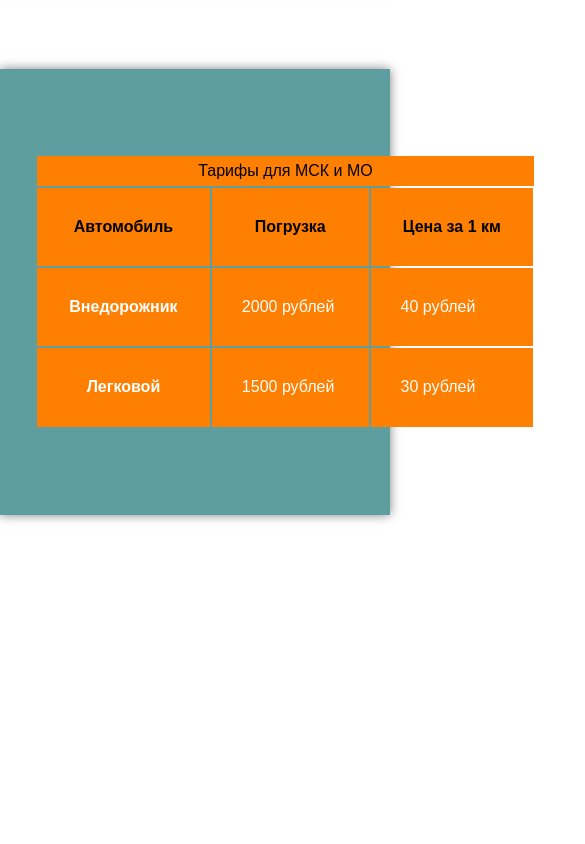
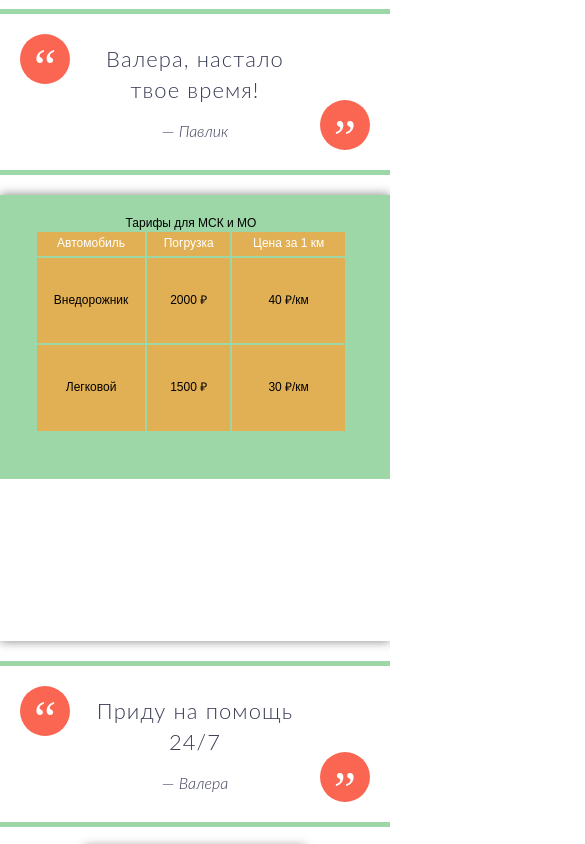
Before and after one commit to Radneck/Valera, a plain HTML site: page index.html in a window 390 px wide. Shown: the part 70-914 px from the top of the page, 585 px wide, since content can reach past the window. Before the commit the page ends 844 px from the top, so only its background shows below. Drawn offline with Linux system fonts and the light colour scheme.

Commit message:
Сделан адаптив всего сайта

```diff
--- a/index.html
+++ b/index.html
@@ -10,7 +10,7 @@
 </head>
 <body>
 	<header class="navbar">
-		<div class="container">
+		<div class="my_container">
 			<div class="navbar-block">
 
 				<div class="navbar__logo">
@@ -28,60 +28,88 @@
 			</div>
 		</div>
 	</header>
+
+	<section class="quote">
+		<div class="my_container">
+			<blockquote class="quote-block">
+				<p class="quote__item">Валера, настало твое время!</p>
+				<footer class="quote__footer">— <cite>Павлик</cite></footer>
+			</blockquote>
+		</div>
+	</section>
+
 	<section class="about">
-		<div class="container">
+		<div class="my_container">
 			<div class="about-block">
 
-				<div class="price-list">
-					<table class="price">
+				<div class="price">
+
+					<table class="price-list">
 						<caption>Тарифы для МСК и МО</caption>
 						<thead>
 							<tr>
-								<th class="price__head">Автомобиль</th>
-								<th class="price__head">Погрузка</th>
-								<th class="price__head">Цена за 1 км</th>
+								<td class="price__head">Автомобиль</td>
+								<td class="price__head">Погрузка</td>
+								<td class="price__head">Цена за 1 км</td>
 							</tr>
 						</thead>
 						<tbody>
 							<tr>
-								<th class="price__item">Внедорожник</th>
-								<td class="price__item">2000 рублей</td>
-								<td class="price__item">40 рублей</td>
+								<td>Внедорожник</td>
+								<td>2000 &#8381;</td>
+								<td>40 &#8381;/км</td>
 							</tr>
 							<tr>
-								<th class="price__item">Легковой</th>
-								<td class="price__item">1500 рублей</td>
-								<td class="price__item">30 рублей</td>
+								<td>Легковой</td>
+								<td>1500 &#8381;</td>
+								<td>30 &#8381;/км</td>
 							</tr>
 						</tbody>
 					</table>
 				</div>
-
-
-				<!-- <ul class="price-list">
-					<li class="price">Эвакуация легковых автомобилей: 1500 на 30 км</li>
-					<li class="price">Эвакуация джипов: 2000 на 40 км</li>
-				</ul> -->
-
 				<div class="map">
-					<iframe
-						src="https://yandex.ru/map-widget/v1/?um=constructor%3A9db8809e95337a6fb477088687a3dd39d3f511cec59371128f0403b9b998a5aa&amp;source=constructor"
-						width="604" height="446" frameborder="0">
-					</iframe>
+					<script type="text/javascript" charset="utf-8" async
+						src="https://api-maps.yandex.ru/services/constructor/1.0/js/?um=constructor%3A9db8809e95337a6fb477088687a3dd39d3f511cec59371128f0403b9b998a5aa&amp;width=100%25&amp;height=100%&amp;lang=ru_RU&amp;scroll=false">
+						</script>
 				</div>
 			</div>
 		</div>
 
+
 	</section>
 
-	<!-- <section class="foto">
-		<article class="foto-list">
-			<img src="./img/Tru/1.jpeg" alt="Случаи из жизни">
-		</article>
-	</section> -->
+	<section class="quote">
+		<div class="my_container">
+			<blockquote class="quote-block">
+				<p class="quote__item">Приду на помощь 24/7</p>
+				<footer class="quote__footer">— <cite>Валера</cite></footer>
+			</blockquote>
+		</div>
+	</section>
 
-	<!-- <footer class="footer">
 
-	</footer> -->
+	<section class="foto">
+		<div class="my_container">
+			<article class="foto-list">
+				<img class="foto__item" src="./img/Tru/1.jpeg" alt="Случаи из жизни">
+				<img class="foto__item" src="./img/Tru/4.jpeg" alt="Случаи из жизни">
+				<img class="foto__item" src="./img/Tru/3.jpeg" alt="Случаи из жизни">
+				<img class="foto__item" src="./img/Tru/2.jpeg" alt="Случаи из жизни">
+				<img class="foto__item"src="./img/Tru/5.jpeg" alt="Случаи из жизни">
+			</article>
+		</div>
+	</section>
+
+	<footer class="footer">
+		<div class="my_container">
+			<div class="footer-block">
+				<p>© Valeras site | Images: Valera | Design: Ognyana Biryuza</p>
+				<!-- <div class="footer__logo">
+					<img src="./img/Logo_gazzelle_nobg.png" alt="Логотип">
+				</div> -->
+			</div>
+
+		</div>
+	</footer>
 </body>
 </html>
--- a/sass/_color.sass
+++ b/sass/_color.sass
@@ -0,0 +1,2 @@
+$navbar-color: #ff7f00
+$price-color: #e2b054
--- a/sass/_interface.sass
+++ b/sass/_interface.sass
@@ -2,22 +2,22 @@ body
 	font-family: sans-serif
 img
 	max-width: 100%
-.container
+.my_container
 	width: 1170px
 	margin: 0 auto
 @media ( max-width:  1200px)
-	.container
+	.my_container
 		max-width: 960px
 		width: 100%
 @media ( max-width:  768px)
-	.container
+	.my_container
 		max-width: 750px
 		width: 100%
 
 .button
 	border-radius: 10px
-	background-color: green
+	background-color: #05951dd3
 	color: white
 	border: none
-	font-size: 14px
+	font-size: 16px
 	padding: 10px 15px
--- a/sass/blocks/_about.sass
+++ b/sass/blocks/_about.sass
@@ -4,22 +4,82 @@
 		justify-content: space-between
 		align-items: center
 		box-shadow: 0 0 10px rgba(0,0,0,0.5)
-		background-color: #5F9EA0
 		height: 446px
 	.price
-		width: 500px
-		margin-left: 35px
-		caption
-			margin-left: 2px
-			margin-right: 1px
-			line-height: 30px
-			background-color: #ff7f00
-			color: black
+		max-width: 585px
+		width: 100%
+		height: 100%
+		background-color: #05951d63
+		display: flex
+		align-items: center
+		&-list
+			max-width: 500px
+			width: 100%
+			height: 80%
+			margin-left: 35px
+			margin-right: 35px
+			padding-bottom: 25px
 		&__head
-			color: black
-			background-color: #ff7f00
+			color: white
+			background-color: $price-color
 			padding: 30px
-		&__item
-			color: white
-			background-color: #ff7f00
-			padding: 30px
+			text-align: center
+		td
+			text-align: center
+				// padding: 0
+			background-color: $price-color
+			caption
+				margin-top: 20px
+				margin-bottom: 20px
+				line-height: 30px
+				background-color: $price-color
+				color: black
+	.map
+		width: 50%
+		height: 446px
+	@media ( max-width:  875px)
+		.about
+			&-block
+				flex-direction: column
+		.price
+			max-width: 875px
+			width: 100%
+			&-list
+				max-width: 875px
+				width: 100%
+		.map
+			margin-top: 20px
+			width: 100%
+			height: 223px
+
+
+
+	@media ( max-width:  585px)
+		.price
+			width: 100%
+			&-list
+				width: 85%
+	@media ( max-width:  480px)
+		.price
+			width: 100%
+			&-list
+				width: 70%
+	@media ( max-width:  450px)
+		.price
+			width: 100%
+			&-list
+				width: 80%
+				font-size: 12px
+			&__head
+				padding: 5px
+
+
+
+
+
+
+
+
+
+
+// background-color: #4984f1c7
--- /dev/null
+++ b/sass/blocks/_footer.sass
@@ -0,0 +1,10 @@
+.footer
+	background-color: $navbar-color
+	box-shadow: 0 0 10px rgba(0,0,0,0.5)
+	&-block
+		display: flex
+		justify-content: center
+		align-items: center
+		p
+			padding: 0 20px 0 20px
+			text-align: center
--- /dev/null
+++ b/sass/blocks/_foto.sass
@@ -0,0 +1,14 @@
+.foto
+	margin-top: 20px
+	&-list
+		display: flex
+		justify-content: space-around
+		flex-wrap: wrap
+		// box-shadow: 0 0 10px rgba(0,0,0,0.5)
+	&__item
+		box-shadow: 0 0 10px rgba(0,0,0,0.5)
+		width: 220px
+		margin-bottom: 20px
+		// border: 5px solid #b3b3b3d0
+
+		// background-color: #b3b3b3d0
--- a/sass/blocks/_navbar.sass
+++ b/sass/blocks/_navbar.sass
@@ -1,10 +1,10 @@
 .navbar
+	background-color: $navbar-color
+	box-shadow: 0 0 10px rgba(0,0,0,0.5)
 	&-block
 		display: flex
 		justify-content: space-between
 		align-items: center
-		background-color: #ff7f00
-		box-shadow: 0 0 10px rgba(0,0,0,0.5)
 
 	&__logo
 		display: flex
@@ -22,13 +22,13 @@
 		align-items: flex-end
 		flex-direction: column
 	&__address
-		font-size: 12px
+		font-size: 16px
 		margin-bottom: 5px
 	&__phone
 		text-decoration: none
 		color: white
-		font-size: 14px
-@media ( max-width:  700px)
+		font-size: 16px
+@media ( max-width:  768px)
 	.navbar
 		&__address
 			display: none
--- /dev/null
+++ b/sass/blocks/_quote.sass
@@ -0,0 +1,49 @@
+.quote
+	&-block
+		margin: 20px 0 20px 0
+		background: white
+		border-top: 5px solid #05951d63
+		border-bottom: 5px solid #05951d63
+		color: #3A3C55
+		padding: 30px 90px 30px 90px
+		position: relative
+		font-family: 'Lato', sans-serif
+		font-weight: 300
+		text-align: center
+		&::before
+			content: "\201C"
+			font-family: serif
+			position: absolute
+			left: 20px
+			top: 20px
+			color: white
+			background: #FB6652
+			width: 50px
+			height: 50px
+			border-radius: 50%
+			font-size: 50px
+			line-height: 1.35
+			text-align: center
+		&::after
+			content: "\201C"
+			font-family: serif
+			position: absolute
+			right: 20px
+			bottom: 20px
+			color: white
+			background: #FB6652
+			width: 50px
+			height: 50px
+			border-radius: 50%
+			font-size: 50px
+			line-height: 1.35
+			text-align: center
+			transform: rotate(180deg)
+
+	&__item
+		margin: 0 0 16px
+		font-size: 22px
+		letter-spacing: .05em
+		line-height: 1.4
+	&__footer
+		font-style: normal
--- a/sass/style_valera.sass
+++ b/sass/style_valera.sass
@@ -2,3 +2,6 @@
 @import '_interface'
 @import 'blocks/_navbar'
 @import 'blocks/_about'
+@import 'blocks/_foto'
+@import 'blocks/_quote'
+@import 'blocks/_footer'
```
Also changed, not shown: css/style_valera.css, 1 other file.
